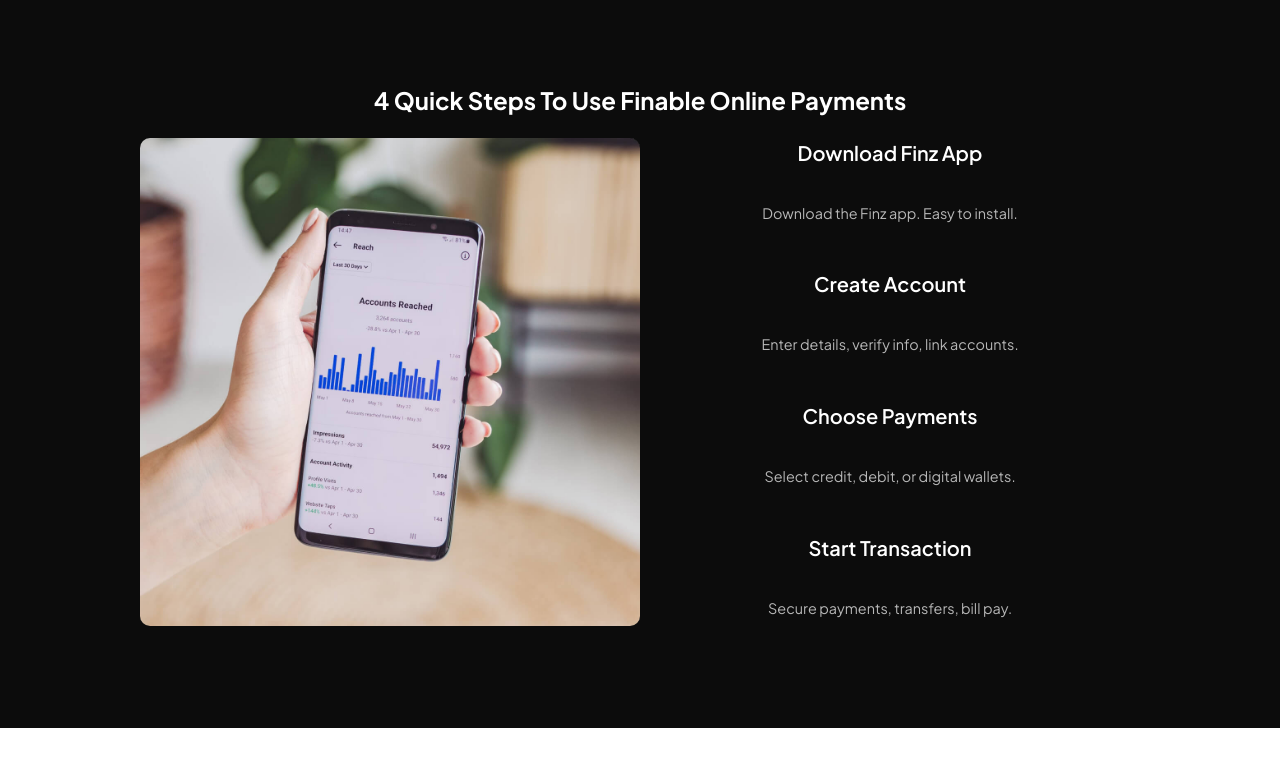
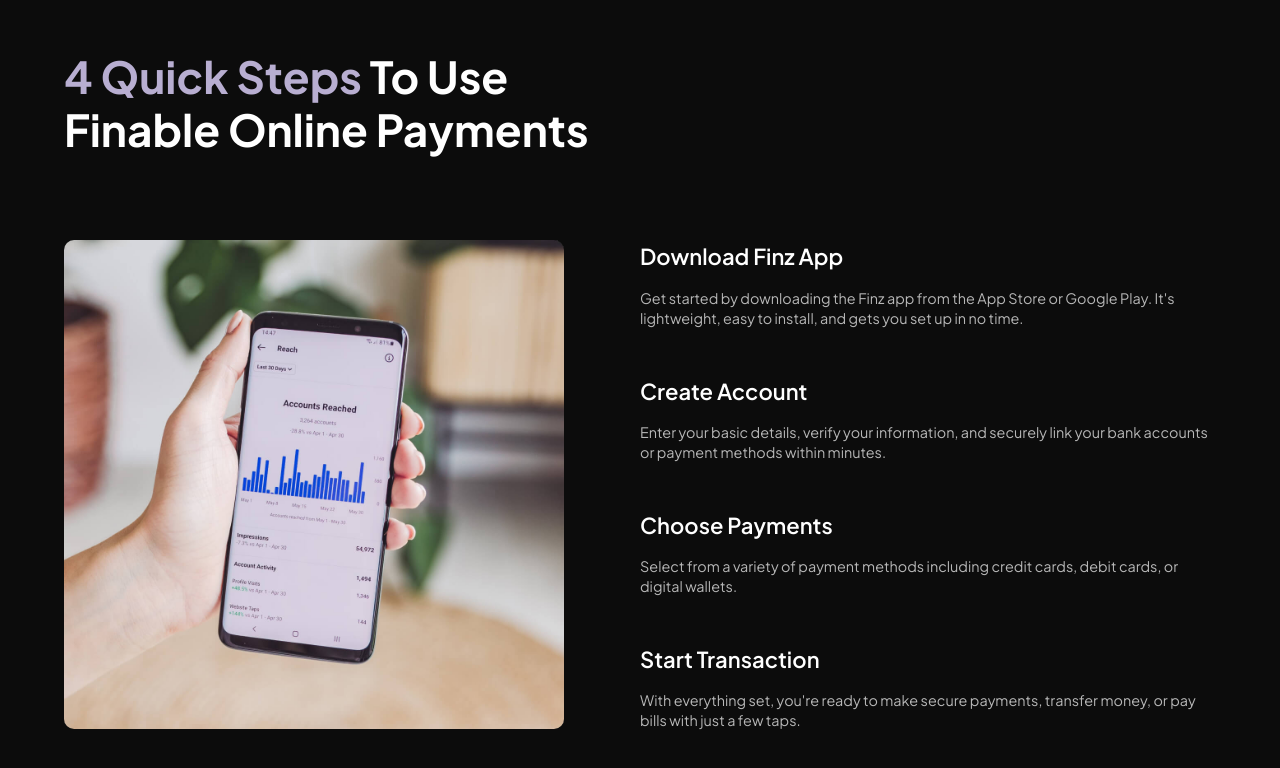
Before and after one commit to KrievinsT/web_portfolio, a React (Create React App) app: page / in a window 1280 px wide. Shown: the part 3422-4190 px from the top of the page. Before the commit the page ends 4150 px from the top, so only its background shows below. Built offline with nearby package versions, Linux system fonts and the light colour scheme.

Commit message:
Payments section improvements, proper text alignment, still need to make progress/step line

```diff
--- a/src/components/OnlinePayments/OnlinePayments.jsx
+++ b/src/components/OnlinePayments/OnlinePayments.jsx
@@ -8,8 +8,10 @@ const OnlinePayments = () => {
     <div className="online-payments-container">
       <div className="content-wrapist">
         <div className="header-container">
+          <h2 className="section-title">
+            <span className="light-lavender">4 Quick Steps</span> To Use Finable Online Payments
+          </h2>
         </div>
-        <h2 className="section-title">4 Quick Steps To Use Finable Online Payments</h2>
         <div className="main-content">
           <div className="image-container">
             <img src={onlinePaymentImage} alt="Online Payment" className="online-payment-image" />
@@ -17,19 +19,19 @@ const OnlinePayments = () => {
           <div className="steps-container">
             <div className="step-item">
               <h3 className="step-title">Download Finz App</h3>
-              <p className="step-description">Download the Finz app. Easy to install.</p>
+              <p className="step-description">Get started by downloading the Finz app from the App Store or Google Play. It's lightweight, easy to install, and gets you set up in no time.</p>
             </div>
             <div className="step-item">
               <h3 className="step-title">Create Account</h3>
-              <p className="step-description">Enter details, verify info, link accounts.</p>
+              <p className="step-description">Enter your basic details, verify your information, and securely link your bank accounts or payment methods within minutes.</p>
             </div>
             <div className="step-item">
               <h3 className="step-title">Choose Payments</h3>
-              <p className="step-description">Select credit, debit, or digital wallets.</p>
+              <p className="step-description">Select from a variety of payment methods including credit cards, debit cards, or digital wallets.</p>
             </div>
             <div className="step-item">
               <h3 className="step-title">Start Transaction</h3>
-              <p className="step-description">Secure payments, transfers, bill pay.</p>
+              <p className="step-description">With everything set, you're ready to make secure payments, transfer money, or pay bills with just a few taps.</p>
             </div>
           </div>
         </div>
--- a/src/components/OnlinePayments/OnlinePayments.scss
+++ b/src/components/OnlinePayments/OnlinePayments.scss
@@ -1,11 +1,14 @@
+// OnlinePayments.scss
 $primary-purple: #7e5bef;
 $text-gray: #b7b7b7;
 $background-dark: #0c0c0c;
+$light-lavender: #b8aed1;
 
 .online-payments-container {
   background-color: $background-dark;
   color: white;
   padding: 4rem 2rem;
+  text-align: left;
 
   @media (min-width: 768px) {
     padding: 6rem 4rem;
@@ -21,21 +24,30 @@ $background-dark: #0c0c0c;
     display: flex;
     flex-direction: column;
     align-items: center;
+    text-align: left;
   }
 
   .header-container {
-    text-align: center;
+    display:grid;
+    grid-template-columns: 1fr 1fr;
+    text-align: left;
     width: 100%;
     margin-bottom: 3rem;
 
     .section-title {
-      font-size: 2.5rem;
+      font-size: 2.75rem;
       font-weight: bold;
       line-height: 1.2;
-      color: $primary-purple;
+      color: white;
+      word-wrap:break-word;
+
+      .light-lavender {
+        color: $light-lavender;
+      }
 
       @media (min-width: 768px) {
-        font-size: 3.5rem;
+        font-size: 2.75rem;
+        text-align: left;
       }
     }
   }
@@ -71,16 +83,15 @@ $background-dark: #0c0c0c;
     .step-item {
       display: flex;
       flex-direction: column;
-      align-items: center;
-      text-align: center;
+      align-items: left;
+      text-align: left;
       height: 100%;
-      justify-content: space-between;
       margin: 0;
-      position: relative; // Added for the step line
+      position: relative;
     }
 
     .step-title {
-      font-size: 1.25rem;
+      font-size: 22px;
       font-weight: 600;
     }
 
```
